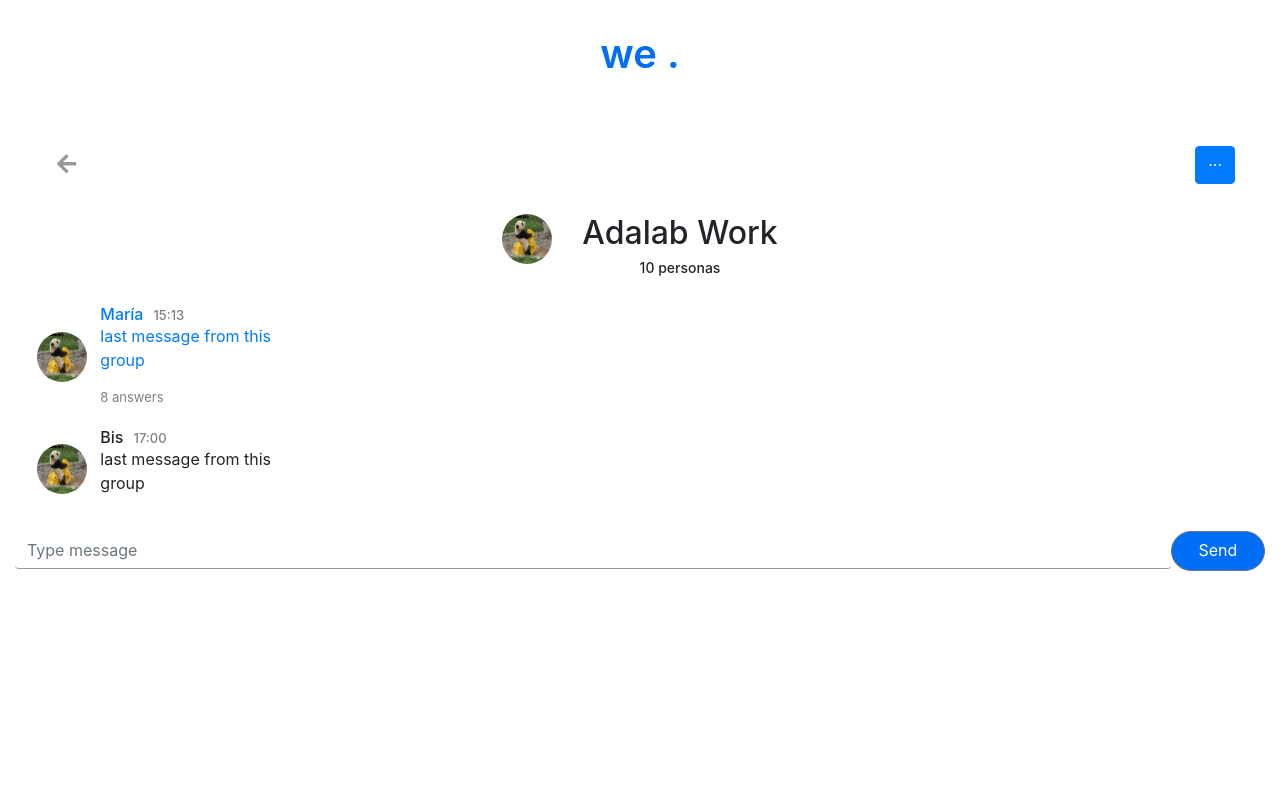
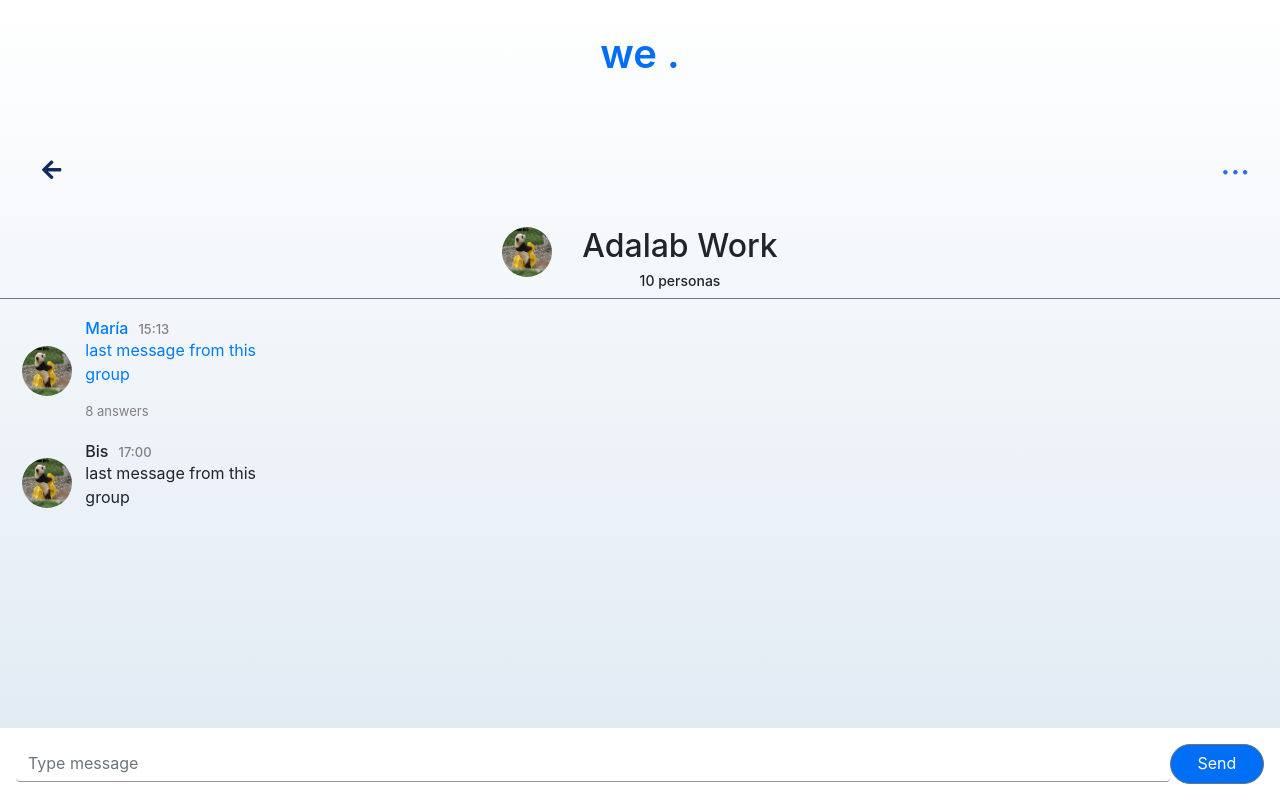
Before and after one commit to StringProjects/adalab, a React (Create React App) app: page /#/group in a window 1280 px wide. Built offline with nearby package versions, Linux system fonts and the light colour scheme.

Commit message:
modify styles

```diff
--- a/src/WePrivate/Group.js
+++ b/src/WePrivate/Group.js
@@ -16,12 +16,13 @@ class Group extends Component {
           <WeButtonOption />
         </Link>
         <div className= "wrapper-nameGroup">
-          <img className="rounded-circle imgGroup"              width="50px" height="50px" src={profile}            alt="profile picture"/>
+          <img className="rounded-circle imgGroup" width="50px" height="50px" src={profile} alt="profile picture"/>
           <div className= "wrapper-name-number">
             <h2 className="nameGroup">Adalab Work</h2>
             <h3 className="numberGroup">10 personas</h3>
           </div>
         </div>
+        <div className="wrapper-welist">
         <Link to='/thread'>
           <WeList
             image={profile}
@@ -37,7 +38,11 @@ class Group extends Component {
           date="17:00"
           message="last message from this group"
         />
-        <WeInputButton />
+        </div>
+        <div className= "wrapper-input-send">
+          <WeInputButton/>
+        </div>
+
       </div>
     );
   }
--- a/src/WePublic/AppPublic.js
+++ b/src/WePublic/AppPublic.js
@@ -16,7 +16,7 @@ class AppPublic extends Component {
       } = this.props;
     return (
 
-      <div className="container-fluid">
+      <div>
       <Login
         onInputEmail={onInputEmail}
         onInputPsw={onInputPsw}
--- a/src/scss/components/_WeButtonOption.scss
+++ b/src/scss/components/_WeButtonOption.scss
@@ -1,3 +1,27 @@
+
+.Button-option{
+  background-color: transparent;
+  border: 0;
+  color: $color-button;
+  font-size: 34px;
+  padding: 0;
+}
+
+.Button-option:hover{
+  background-color: $color-light;
+  color: $color-button;
+}
+
+.btn-primary:not(:disabled):not(.disabled).active, .btn-primary:not(:disabled):not(.disabled):active, .show>.btn-primary.dropdown-toggle{
+  background-color: $color-light;
+  color: $color-button;
+  border-color: $color-light;
+}
+
+.Button-option:focus{
+  box-shadow: none;
+}
+
 .button-group .Button-option::before {
   display: none;
 }
@@ -7,3 +31,7 @@
   justify-content: space-between;
   padding: 30px 30px;
 }
+
+.HeaderThread__arrow{
+ color: $color-secondary;
+}
--- a/src/scss/components/_WeHeaderThread.scss
+++ b/src/scss/components/_WeHeaderThread.scss
@@ -7,12 +7,12 @@
 }
 
 .HeaderThread__btn {
-  background-color: #ffffff;
+  background-color: transparent;
   border: 0px;
 }
 
 .HeaderThread__btn:hover {
-  background-color: #ffffff;
+  background-color: transparent;
   border: 0px;
 }
 
--- a/src/scss/components/_WeInputButton.scss
+++ b/src/scss/components/_WeInputButton.scss
@@ -1,5 +1,6 @@
 .Input__form {
   display: flex;
+
 }
 
 .Input__text {
--- a/src/scss/main.css
+++ b/src/scss/main.css
@@ -67,11 +67,11 @@
   border-bottom: 1px solid #989898; }
 
 .HeaderThread__btn {
-  background-color: #ffffff;
+  background-color: transparent;
   border: 0px; }
 
 .HeaderThread__btn:hover {
-  background-color: #ffffff;
+  background-color: transparent;
   border: 0px; }
 
 .HeaderThread__arrow {
@@ -121,6 +121,25 @@
   margin-left: auto;
   margin-right: auto; }
 
+.Button-option {
+  background-color: transparent;
+  border: 0;
+  color: #286df3;
+  font-size: 34px;
+  padding: 0; }
+
+.Button-option:hover {
+  background-color: white;
+  color: #286df3; }
+
+.btn-primary:not(:disabled):not(.disabled).active, .btn-primary:not(:disabled):not(.disabled):active, .show > .btn-primary.dropdown-toggle {
+  background-color: white;
+  color: #286df3;
+  border-color: white; }
+
+.Button-option:focus {
+  box-shadow: none; }
+
 .button-group .Button-option::before {
   display: none; }
 
@@ -129,8 +148,12 @@
   justify-content: space-between;
   padding: 30px 30px; }
 
+.HeaderThread__arrow {
+  color: #0c2c5d; }
+
 .main--landing {
-  margin-top: 185px; }
+  margin-top: 185px;
+  padding: 25px; }
 
 @media (min-width: 1024px) {
   .container--text-login {
@@ -142,11 +165,16 @@
   .form--group {
     padding: 0; } }
 
+.wrapper-group {
+  height: 100vh;
+  background-image: linear-gradient(to top, #dfe9f3 0%, white 100%); }
+
 .wrapper-nameGroup {
   display: flex;
   flex-wrap: wrap;
   justify-content: center;
-  text-align: center; }
+  text-align: center;
+  border-bottom: 1px solid #687682; }
 
 .nameGroup {
   padding-left: 30px; }
@@ -156,6 +184,13 @@
   font-size: 14px;
   width: 100%;
   padding-left: 30px; }
+
+.wrapper-input-send {
+  position: fixed;
+  width: 100%;
+  bottom: 0;
+  padding: 16px;
+  background-color: white; }
 
 .Input__form {
   display: flex; }
@@ -172,6 +207,13 @@
   background-color: #006ef5;
   border-radius: 30px; }
 
+body, #root, .container-fluid {
+  height: 100vh; }
+
+.container-fluid {
+  padding: 0;
+  margin: 0; }
+
 .header {
   position: fixed;
   width: 100%;
--- a/src/scss/main.scss
+++ b/src/scss/main.scss
@@ -1,3 +1,4 @@
+@import "core/variables";
 @import "components/ElementList";
 @import "components/WeList";
 @import 'components/ErrorFeedBack';
@@ -10,10 +11,14 @@
 @import 'components/WeInputButton';
 
 
-body, #root{
-
+body, #root, .container-fluid{
+height: 100vh;
 }
 
+.container-fluid{
+    padding: 0;
+    margin: 0;
+}
 .header{
     position: fixed;
     width: 100%;
--- a/src/scss/pages/_Group.scss
+++ b/src/scss/pages/_Group.scss
@@ -1,9 +1,15 @@
+
+.wrapper-group{
+    height: 100vh;
+    background-image: linear-gradient(to top, #dfe9f3 0%, white 100%);
+}
+
 .wrapper-nameGroup{
     display:flex;
     flex-wrap: wrap;
     justify-content: center;
     text-align: center;
-
+    border-bottom: 1px solid rgb(104,118,130);
 }
 .nameGroup{
     padding-left: 30px;
@@ -14,3 +20,15 @@
     width: 100%;
     padding-left: 30px;
 }
+
+.wrapper-welist{
+
+}
+
+.wrapper-input-send{
+    position: fixed;
+    width: 100%;
+    bottom: 0;
+    padding: 16px;
+    background-color: white;
+}
--- a/src/scss/pages/_Landing.scss
+++ b/src/scss/pages/_Landing.scss
@@ -2,6 +2,7 @@
 
 .main--landing{
     margin-top: 185px;
+    padding: 25px;
 }
 
 
```
